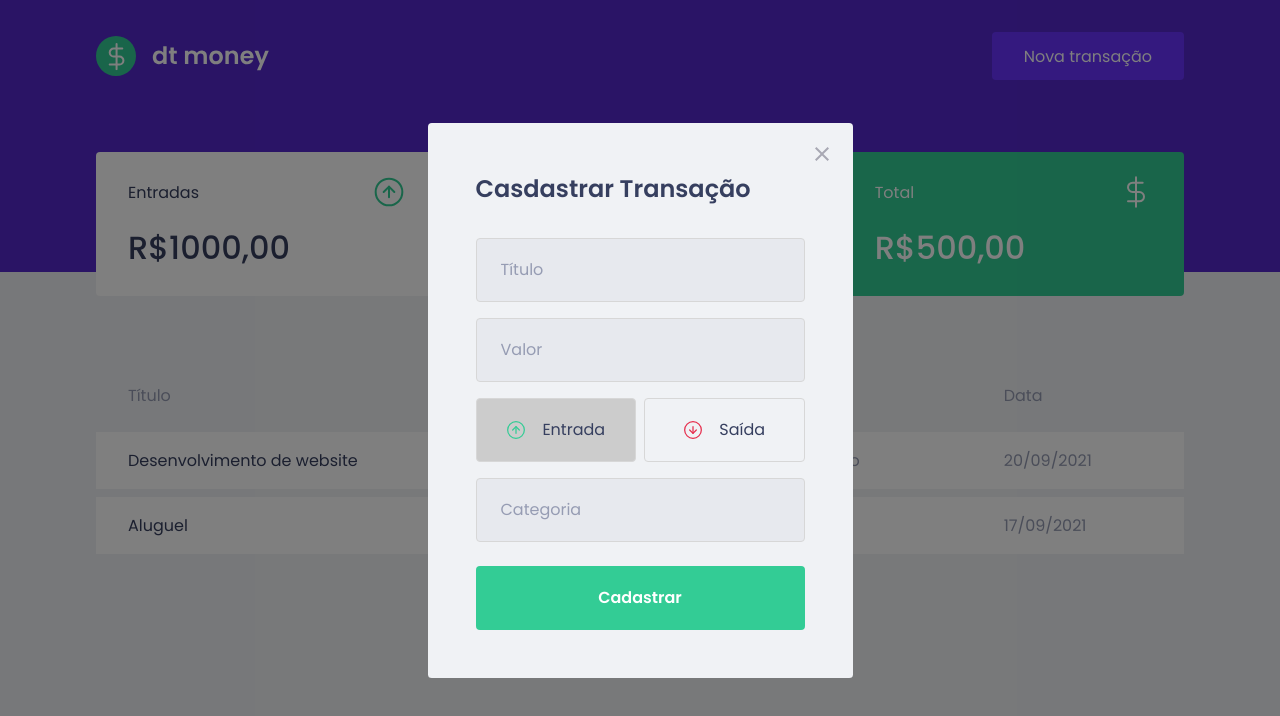
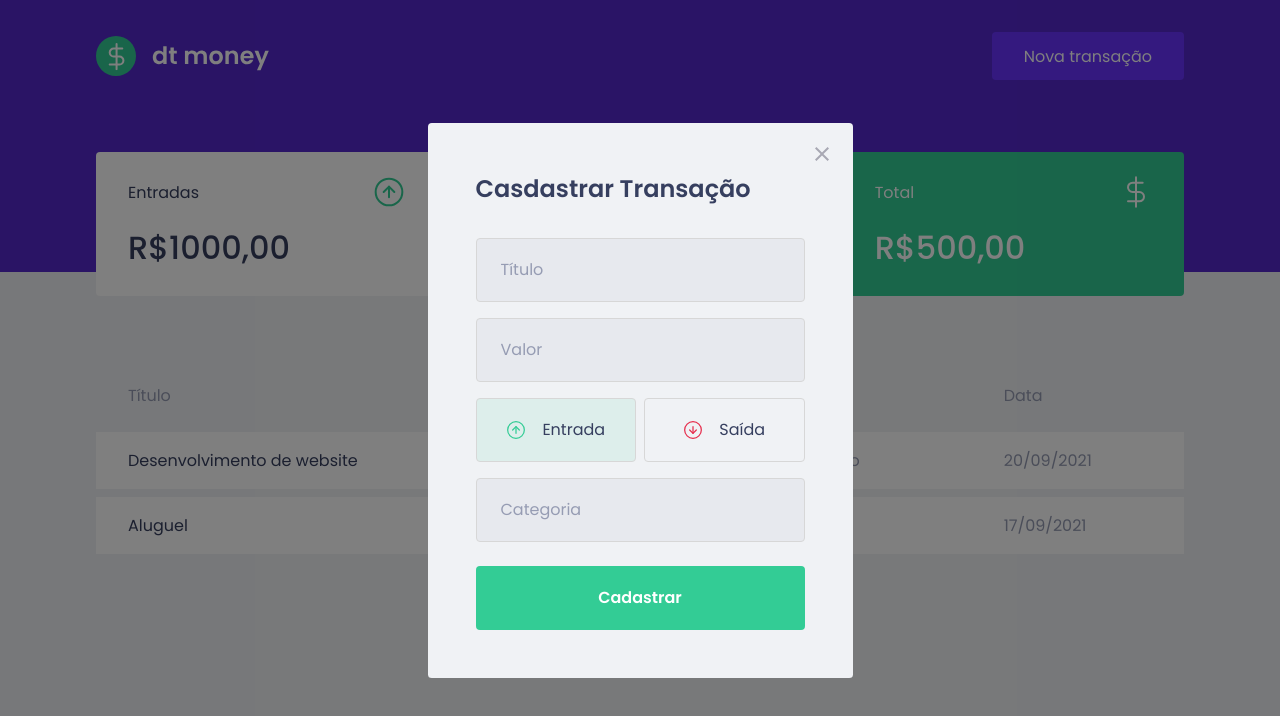
Before and after one commit to Jenifer-c/Ignite_dtMoney, a React (Create React App) app: page / in a window 1280 px wide. Both pictures are taken after a click on the button "Nova transação". Shown: the top 716 px of the page. Built offline with nearby package versions, Linux system fonts and the light colour scheme; no server answers; what miragejs would draw is missing.

Commit message:
Colocado as Cores dos Botões

```diff
--- a/src/components/NewTransactionModal/index.tsx
+++ b/src/components/NewTransactionModal/index.tsx
@@ -41,18 +41,20 @@
 
                     <TransactionTypeContainer>
                         <RadioBox
-                            type     = "button"
-                            onClick  = { () => setType('deposit') }
-                            isActive = { type === 'deposit' }
+                            type        = "button"
+                            onClick     = { () => setType('deposit') }
+                            isActive    = { type === 'deposit' }
+                            activeColor = "green"
                         >
                             <img src = { incomeImg } alt = "Entrada" />
                             <span>Entrada</span>
                         </RadioBox>
 
                         <RadioBox
-                            type     = "button"
-                            onClick  = {() => setType('withdraw')}
-                            isActive = { type === 'withdraw' }
+                            type        = "button"
+                            onClick     = {() => setType('withdraw')}
+                            isActive    = { type === 'withdraw' }
+                            activeColor = "red"
                         >
                             <img src = { outcomeImg } alt = "Saída" />
                             <span>Saída</span>
--- a/src/components/NewTransactionModal/styles.ts
+++ b/src/components/NewTransactionModal/styles.ts
@@ -1,5 +1,5 @@
 import styled from "styled-components";
-import { darken } from 'polished';
+import { darken, transparentize } from 'polished';
 
 export const Container = styled.form`
     h2 {
@@ -59,6 +59,12 @@
 
 type RadioBoxProps = {
     isActive: boolean;
+    activeColor: 'green' | 'red';
+}
+
+const colors = {
+    green : '#33CC95',
+    red   : '#E52E4D'
 }
 
 export const RadioBox = styled.button<RadioBoxProps>`
@@ -66,7 +72,10 @@
         border: 1px solid #d7d7d7;
         border-radius: 0.25rem;
 
-        background: ${ (props) => props.isActive ? '#ccc' : 'transparent'};
+        background: ${ (props) => props.isActive
+                       ? transparentize(0.9 ,colors[props.activeColor])
+                       : 'transparent'
+                     };
 
         display: flex;
         align-items: center;
```
